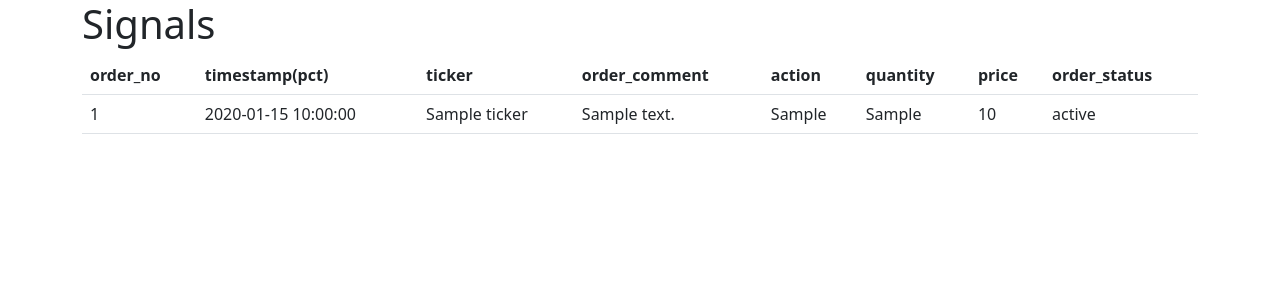
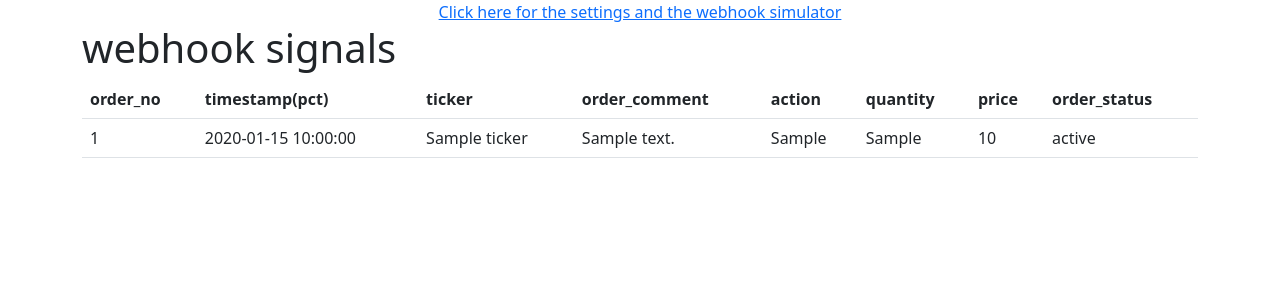
Before and after one commit to ozdemirozcelik/pairs-api, a Flask app: page / in a window 1280 px wide. Shown: the top 300 px of the page. Run offline with Flask 2, Linux system fonts and the light colour scheme; a database or web service that is not in the repository returns one stand-in record (values such as "Sample title"); data that the repository does not hold is empty.

Commit message:
minor edits

```diff
--- a/app.py
+++ b/app.py
@@ -32,6 +32,7 @@ api.add_resource(Stock, '/v1/stock/<string:symbol>')
 # test server url:
 server_url = "http://api-pairs.herokuapp.com/"
 
+# proxy to bypass CORS limitations
 proxies = {
     'get': 'https://api-pairs-cors.herokuapp.com/'
     }
--- a/templates/dashboard.html
+++ b/templates/dashboard.html
@@ -5,8 +5,9 @@
     </head>
 
     <body>
+        <center><a href="/apitest">Click here for the settings and the webhook simulator </a></center>
         <div class="container">
-            <h1>Signals</h1>
+            <h1>webhook signals</h1>
             <table class="table">
                 <tr>
                     <th>order_no</th>
```
